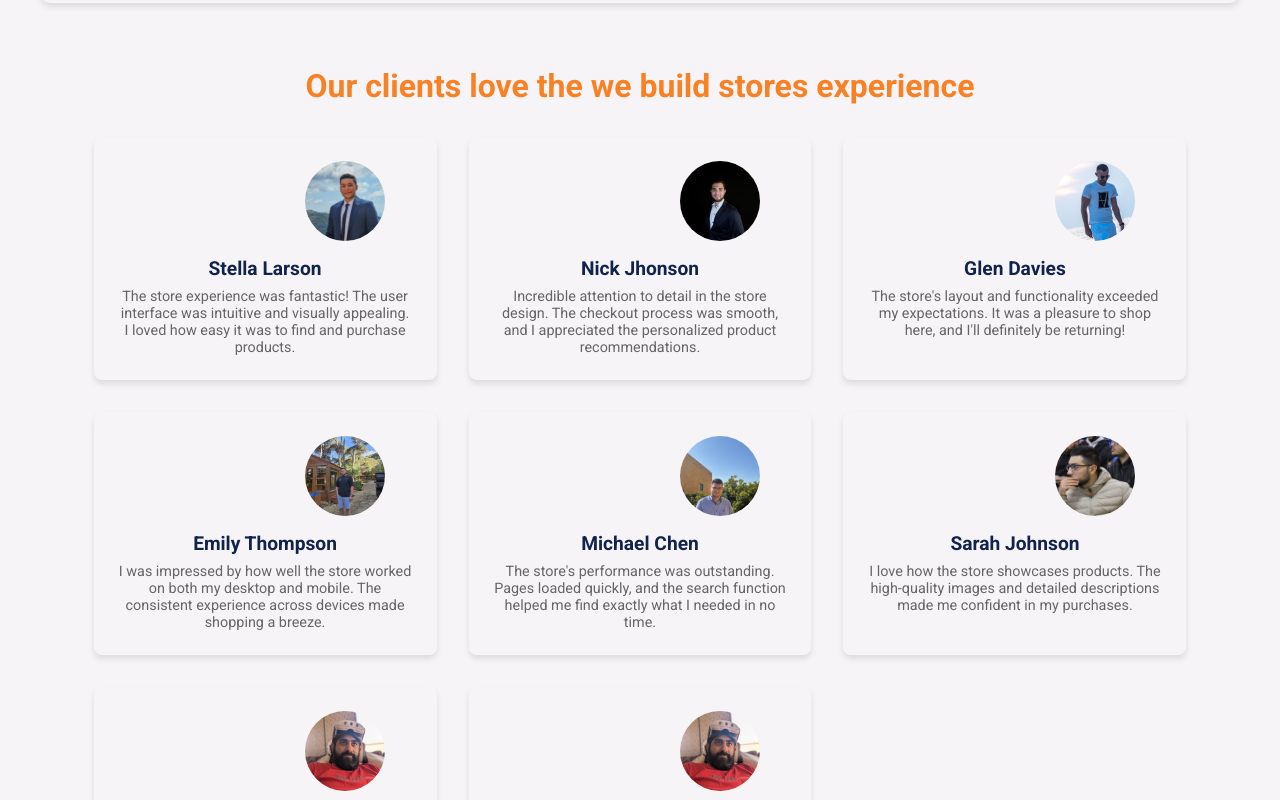
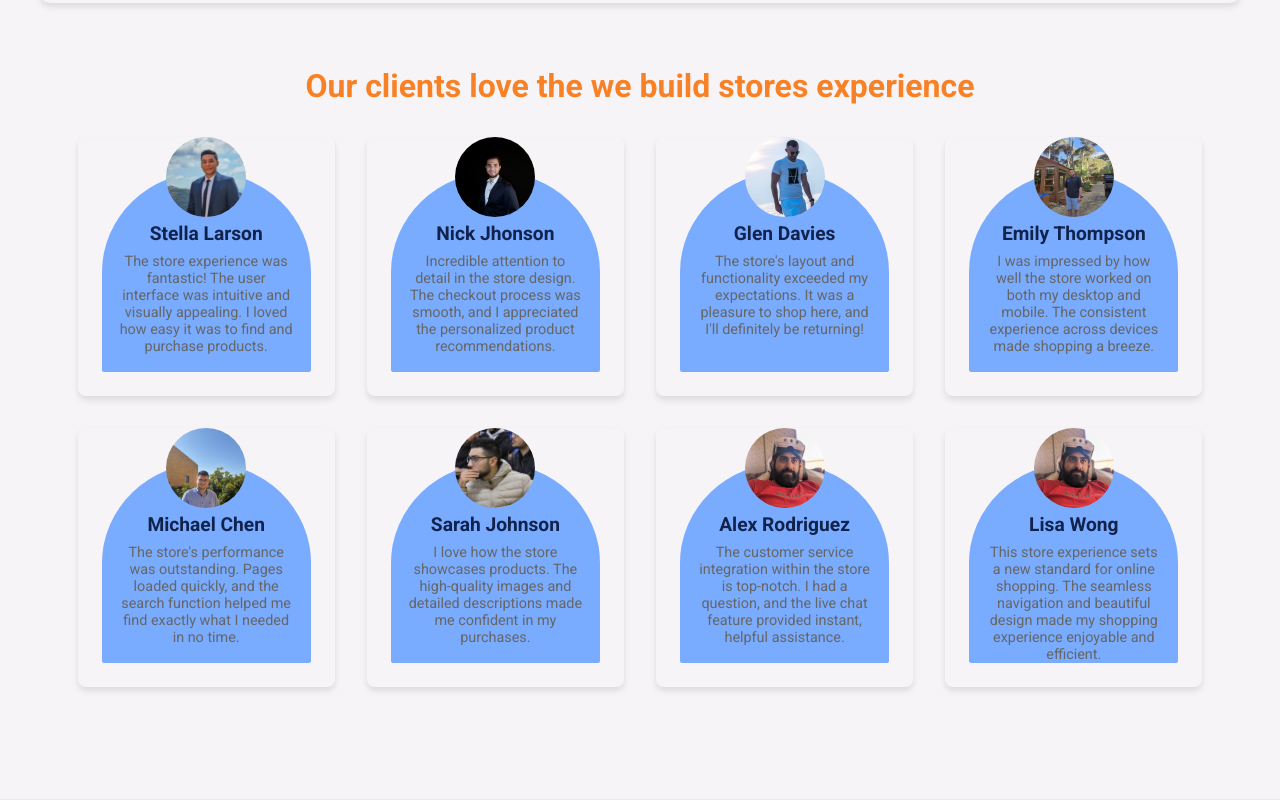
Before and after one commit to rabeeqiblawi/portfolio-nextjs, a Next.js app: page / in a window 1280 px wide. Shown: the part 5040-5840 px from the top of the page. Built offline with nearby package versions, Linux system fonts and the light colour scheme.

Commit message:
update customer Rveviews style

```diff
--- a/src/components/customerReviews/customerReviews.jsx
+++ b/src/components/customerReviews/customerReviews.jsx
@@ -15,8 +15,10 @@ const CustomerReviews = () => {
                             <div className={styles.imageWrapper}>
                                 {review.imageUrl && <img src={review.imageUrl} alt={review.title} className={styles.avatar} />}
                             </div>
-                            <h3 className={styles.reviewTitle}>{review.title}</h3>
-                            <p className={styles.reviewDescription}>{review.description}</p>
+                            <div className={styles.textContainer}>
+                                <h3 className={styles.reviewTitle}>{review.title}</h3>
+                                <p className={styles.reviewDescription}>{review.description}</p>
+                            </div>
                         </div>
                     ))}
                 </div>
--- a/src/components/customerReviews/customerReviews.module.scss
+++ b/src/components/customerReviews/customerReviews.module.scss
@@ -25,27 +25,33 @@
     background-color: var(text-light);
     color: var(--text-dark);
     border-radius: 8px;
-    padding: 1.5rem;
     text-align: center;
     box-shadow: 0 4px 6px rgba(0, 0, 0, 0.1);
     position: relative;
 }
+
+.imageWrapper {
+    width: 100%;
+    height: 80px;
+    overflow: hidden;
+    position: absolute;
+
+    img{
+        width: 80px;
+        height: inherit;
+        object-fit: cover;
+        border-radius: 50%;
+    }
+}
+
 .textContainer{
-    padding: 1.5rem;
-    background: darkseagreen;
+    padding: 1rem;
+    background: var(--main-color);
     padding-top: 50px;
     height: 200px;
-    margin-top: 45px;
+    margin: 1.5rem;
+    margin-top: 35px;
     border-radius: 50% 50% 2px 2px;
-}
-
-.imageWrapper {
-    width: 80px;
-    height: 80px;
-    border-radius: 50%;
-    overflow: hidden;
-    margin: 0 auto 1rem;
-    transform: translate(100%, 0);
 }
 
 .avatar {
```
